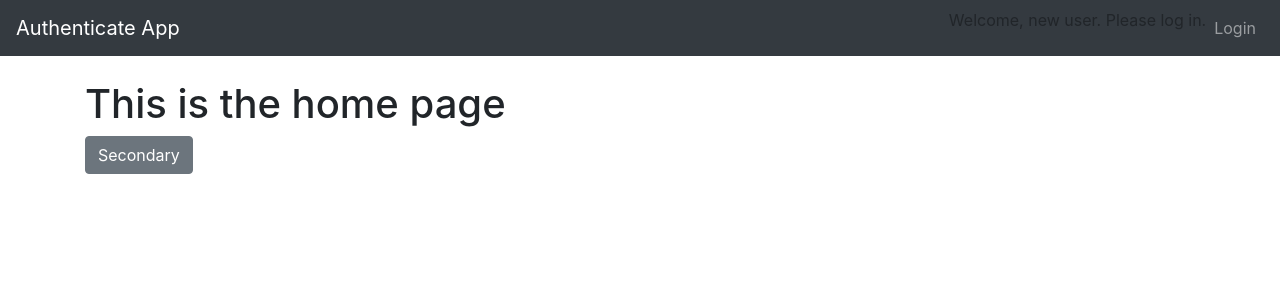
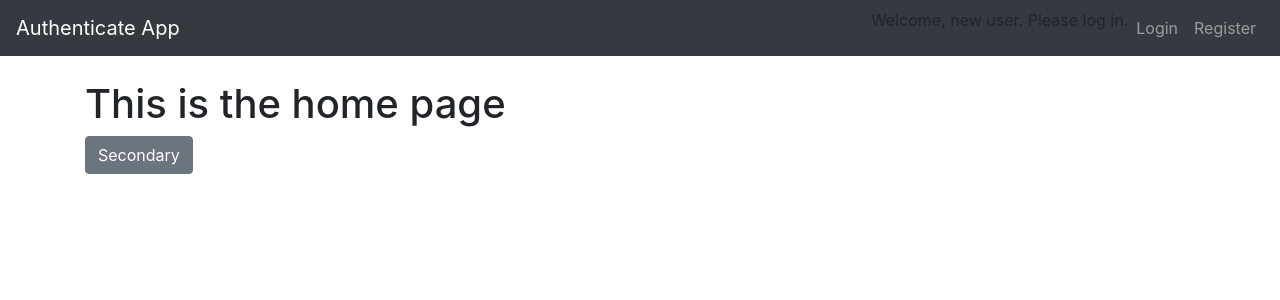
Before and after one commit to naeem-bebit/django-data, a Django app: page / in a window 1280 px wide. Shown: the top 300 px of the page. Run offline with Django 3.2, Linux system fonts and the light colour scheme.

Commit message:
register.html

```diff
--- a/src/authenticate/templates/authenticate/base.html
+++ b/src/authenticate/templates/authenticate/base.html
@@ -28,6 +28,9 @@
             <p>Welcome, new user. Please log in.</p>
             <li class="nav-item">
               <a class="nav-link" href="{% url 'login_user' %}">Login</a>
+            </li>
+            <li class="nav-item">
+              <a class="nav-link" href="{% url 'register_user' %}">Register</a>
             </li>
           {% endif %}
         </ul>
--- a/src/authenticate/urls.py
+++ b/src/authenticate/urls.py
@@ -6,4 +6,5 @@ urlpatterns = [
     path('', views.home, name="home"),
     path('login/', views.login_user, name="login_user"),
     path('logout/', views.logout_user, name="logout_user"),
+    path('register/', views.register_user, name="register_user"),
 ]
--- a/src/authenticate/views.py
+++ b/src/authenticate/views.py
@@ -23,6 +23,9 @@ def login_user(request):
     return render(request, 'authenticate/login.html', {})
 
 def logout_user(request):
-    logout(request)
-    messages.success(request, ('You Have Been Logged Out'))
-    return redirect('home')
+  logout(request)
+  messages.success(request, ('You Have Been Logged Out'))
+  return redirect('home')
+
+def register_user(request):
+  return render(request, 'authenticate/register.html', {})
```
Also changed, not shown: src/authenticate/templates/authenticate/register.html (added, +7 -0 lines).
